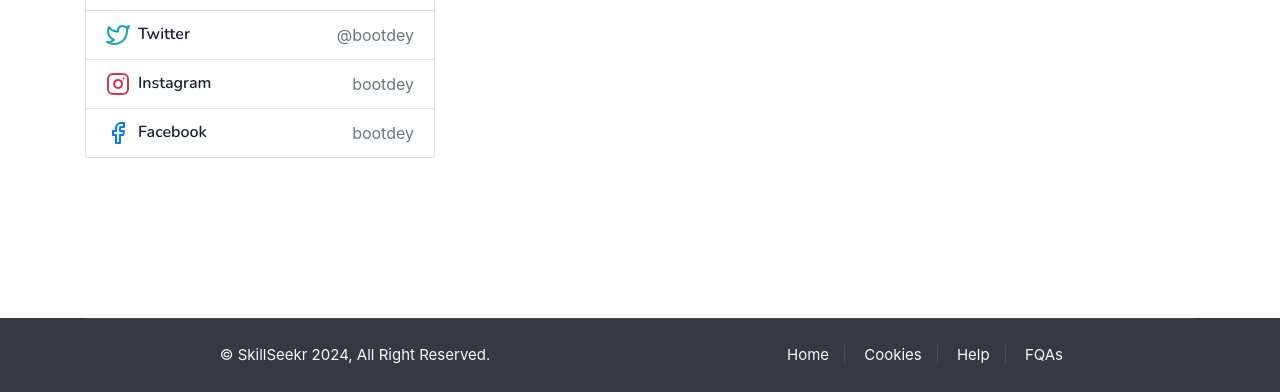
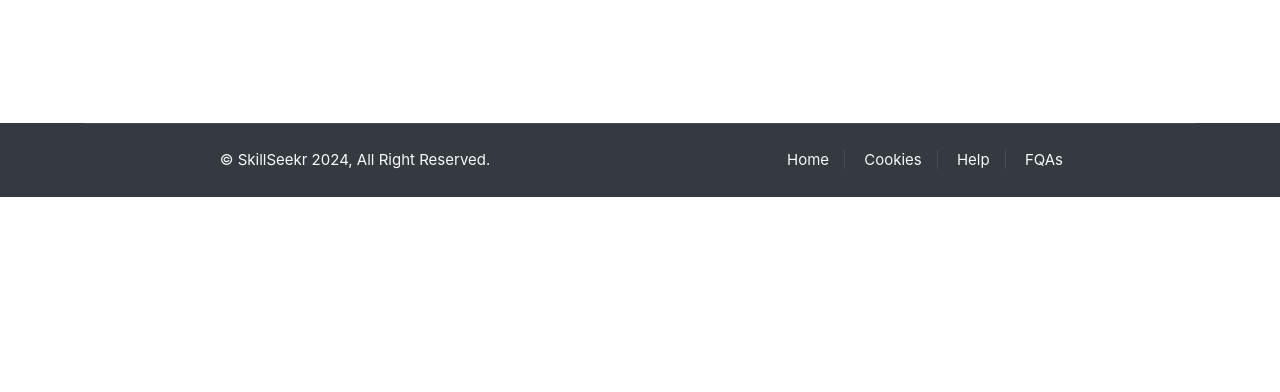
Before and after one commit to NesrineHajri/pi-nesrine, a Symfony app: template templates/front_home/profile.html.twig in a window 1280 px wide. Shown: the part 652-1044 px from the top of the page. After the commit the page ends 849 px from the top, so only its background shows below. Run offline with Twig, Linux system fonts and the light colour scheme; the template is opened without the code that fills it: most values are stand-ins (such as "Sample title", 1, 10 or a date in 2020); some libraries are stand-ins or nearby versions.

Commit message:
'update3'

```diff
--- a/config/routes.yaml
+++ b/config/routes.yaml
@@ -10,3 +10,7 @@ edit:
 remove:
     path: /remove/{id}
     controller: App\Controller\UserController::remove
+
+list_profile_front:
+    path: /front/listeprofile
+    controller: 'App\Controller\UserController::listuserFront'
--- a/src/Controller/RegistrationController.php
+++ b/src/Controller/RegistrationController.php
@@ -68,6 +68,7 @@ class RegistrationController extends AbstractController
 
         return $this->render('registration/register.html.twig', [
             'registrationForm' => $form->createView(),
+            'user' => $user,
         ]);
 
     }
--- a/src/Controller/UserController.php
+++ b/src/Controller/UserController.php
@@ -11,7 +11,7 @@ use App\Entity\User;
 use App\Form\UserType;
 use App\Repository\UserRepository;
 use Symfony\Component\Security\Core\Encoder\UserPasswordEncoderInterface;
-
+use Symfony\Component\Security\Core\Security;
 
 #[Route('/listUsers', name: 'app_admin')]
 class UserController extends AbstractController
--- a/templates/Backbase.html.twig
+++ b/templates/Backbase.html.twig
@@ -17,6 +17,7 @@
   <link href="../assets/css/nucleo-svg.css" rel="stylesheet" />
   <!-- CSS Files -->
   <link id="pagestyle" href="../assets/css/argon-dashboard.css?v=2.0.4" rel="stylesheet" />
+
 
 
 </head>
@@ -314,6 +315,7 @@
   <script async defer src="https://buttons.github.io/buttons.js"></script>
   <!-- Control Center for Soft Dashboard: parallax effects, scripts for the example pages etc -->
   <script src="../assets/js/argon-dashboard.min.js?v=2.0.4"></script>
+
 </body>
 
 </html>
--- a/templates/Frontbase.html.twig
+++ b/templates/Frontbase.html.twig
@@ -64,7 +64,9 @@
                         </div>
                         <a href="contact.html" class="nav-item nav-link">Contact</a> #}
                     </div>
-                    <a href="" class="btn btn-primary py-4 px-lg-5 d-none d-lg-block">Dashboard<i class="fa fa-arrow-right ms-3"></i></a>
+                 <a href="{{ path('list_profile_front') }}" class="py-4 px-lg-5 d-none d-lg-block">Profile</a>
+
+
                 </div>
             </nav>
             <!-- Navbar End -->
--- a/templates/front_home/profile.html.twig
+++ b/templates/front_home/profile.html.twig
@@ -5,8 +5,7 @@
 {% block body %}
 <br>
 <br>
-<br>
-<br>
+
 <!DOCTYPE html>
 <html lang="en">
 <head>
@@ -51,24 +50,12 @@
                   <div class="card mt-3">
                     <ul class="list-group list-group-flush">
                       <li class="list-group-item d-flex justify-content-between align-items-center flex-wrap">
-                        <h6 class="mb-0"><svg xmlns="http://www.w3.org/2000/svg" width="24" height="24" viewBox="0 0 24 24" fill="none" stroke="currentColor" stroke-width="2" stroke-linecap="round" stroke-linejoin="round" class="feather feather-globe mr-2 icon-inline"><circle cx="12" cy="12" r="10"></circle><line x1="2" y1="12" x2="22" y2="12"></line><path d="M12 2a15.3 15.3 0 0 1 4 10 15.3 15.3 0 0 1-4 10 15.3 15.3 0 0 1-4-10 15.3 15.3 0 0 1 4-10z"></path></svg>Website</h6>
-                        <span class="text-secondary">https://bootdey.com</span>
-                      </li>
-                      <li class="list-group-item d-flex justify-content-between align-items-center flex-wrap">
                         <h6 class="mb-0"><svg xmlns="http://www.w3.org/2000/svg" width="24" height="24" viewBox="0 0 24 24" fill="none" stroke="currentColor" stroke-width="2" stroke-linecap="round" stroke-linejoin="round" class="feather feather-github mr-2 icon-inline"><path d="M9 19c-5 1.5-5-2.5-7-3m14 6v-3.87a3.37 3.37 0 0 0-.94-2.61c3.14-.35 6.44-1.54 6.44-7A5.44 5.44 0 0 0 20 4.77 5.07 5.07 0 0 0 19.91 1S18.73.65 16 2.48a13.38 13.38 0 0 0-7 0C6.27.65 5.09 1 5.09 1A5.07 5.07 0 0 0 5 4.77a5.44 5.44 0 0 0-1.5 3.78c0 5.42 3.3 6.61 6.44 7A3.37 3.37 0 0 0 9 18.13V22"></path></svg>Github</h6>
                         <span class="text-secondary">bootdey</span>
                       </li>
                       <li class="list-group-item d-flex justify-content-between align-items-center flex-wrap">
                         <h6 class="mb-0"><svg xmlns="http://www.w3.org/2000/svg" width="24" height="24" viewBox="0 0 24 24" fill="none" stroke="currentColor" stroke-width="2" stroke-linecap="round" stroke-linejoin="round" class="feather feather-twitter mr-2 icon-inline text-info"><path d="M23 3a10.9 10.9 0 0 1-3.14 1.53 4.48 4.48 0 0 0-7.86 3v1A10.66 10.66 0 0 1 3 4s-4 9 5 13a11.64 11.64 0 0 1-7 2c9 5 20 0 20-11.5a4.5 4.5 0 0 0-.08-.83A7.72 7.72 0 0 0 23 3z"></path></svg>Twitter</h6>
                         <span class="text-secondary">@bootdey</span>
-                      </li>
-                      <li class="list-group-item d-flex justify-content-between align-items-center flex-wrap">
-                        <h6 class="mb-0"><svg xmlns="http://www.w3.org/2000/svg" width="24" height="24" viewBox="0 0 24 24" fill="none" stroke="currentColor" stroke-width="2" stroke-linecap="round" stroke-linejoin="round" class="feather feather-instagram mr-2 icon-inline text-danger"><rect x="2" y="2" width="20" height="20" rx="5" ry="5"></rect><path d="M16 11.37A4 4 0 1 1 12.63 8 4 4 0 0 1 16 11.37z"></path><line x1="17.5" y1="6.5" x2="17.51" y2="6.5"></line></svg>Instagram</h6>
-                        <span class="text-secondary">bootdey</span>
-                      </li>
-                      <li class="list-group-item d-flex justify-content-between align-items-center flex-wrap">
-                        <h6 class="mb-0"><svg xmlns="http://www.w3.org/2000/svg" width="24" height="24" viewBox="0 0 24 24" fill="none" stroke="currentColor" stroke-width="2" stroke-linecap="round" stroke-linejoin="round" class="feather feather-facebook mr-2 icon-inline text-primary"><path d="M18 2h-3a5 5 0 0 0-5 5v3H7v4h3v8h4v-8h3l1-4h-4V7a1 1 0 0 1 1-1h3z"></path></svg>Facebook</h6>
-                        <span class="text-secondary">bootdey</span>
                       </li>
                     </ul>
                   </div>
@@ -79,7 +66,7 @@
                     <div class="card-body">
                       <div class="row">
                         <div class="col-sm-3">
-                          <h6 class="mb-0">Nom</h6>
+                          <h6 class="mb-0">Username</h6>
                         </div>
                         <div class="col-sm-9 text-secondary">
                             {{i.username}}
@@ -95,18 +82,10 @@
                         </div>
                       </div>
                       <hr>
-
                       <div class="row">
-                        <div class="col-sm-3">
-                          <h6 class="mb-0">Address</h6>
+                        <div class="col-sm-12">
+                          <a class="btn btn-primary">Edit</a>
                         </div>
-                        <div class="col-sm-9 text-secondary">
-                          Bay Area, San Francisco, CA
-                        </div>
-                      </div>
-                      <hr>
-                      <div class="row">
-
                       </div>
                     </div>
                   </div>
```
Also changed, not shown: src/Entity/User.php (+17 -8 lines), src/Form/RegistrationFormType.php (+1 -13 lines), templates/registration/register.html.twig (+10 -5 lines), templates/user/addUser.html.twig (+12 -4 lines), templates/user/edit.html.twig (+16 -7 lines).
